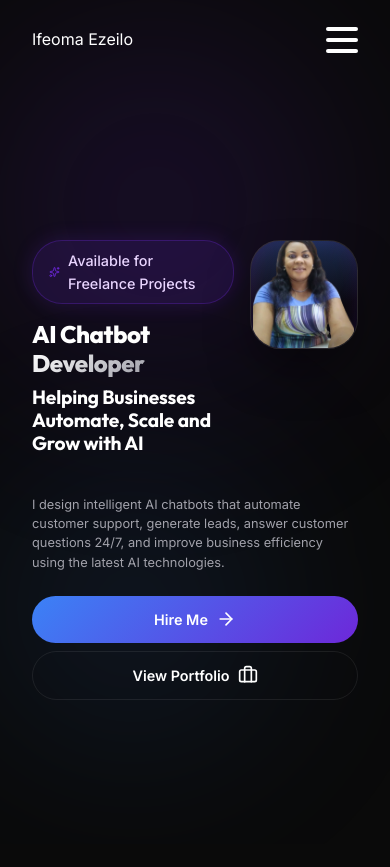
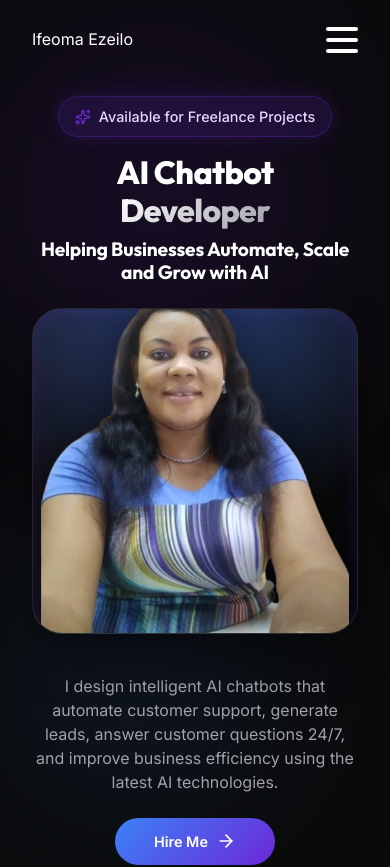
Before and after one commit to efgfdsdfdf/ifeoma, a React (Vite) app: page / in a window 390 px wide. Shown: the top 867 px of the page. Built offline with nearby package versions, Linux system fonts and the light colour scheme.

Commit message:
UI Updates: Fixed mobile media queries for responsive layouts across all screen sizes

```diff
--- a/src/components/components.css
+++ b/src/components/components.css
@@ -684,8 +684,23 @@
 }
 
 @media (max-width: 480px) {
+  .hero-top-section {
+    grid-template-columns: 1fr; /* Stack title and image on very small phones so it's not squished */
+    gap: 1.5rem;
+    text-align: center;
+  }
+
+  .hero-titles {
+    align-items: center;
+  }
+
+  .hero-bottom-section {
+    align-items: center;
+    text-align: center;
+  }
+
   .heading-large {
-    font-size: 1.5rem;
+    font-size: 2rem;
   }
 
   .heading-medium {
@@ -693,6 +708,12 @@
   }
 
   .hero-subtitle {
-    font-size: 0.8rem;
+    font-size: 1rem;
+    text-align: center;
+  }
+
+  /* Drop to 1 column on very small screens to avoid squishing */
+  .services-grid, .stats-grid {
+    grid-template-columns: 1fr;
   }
 }
```
